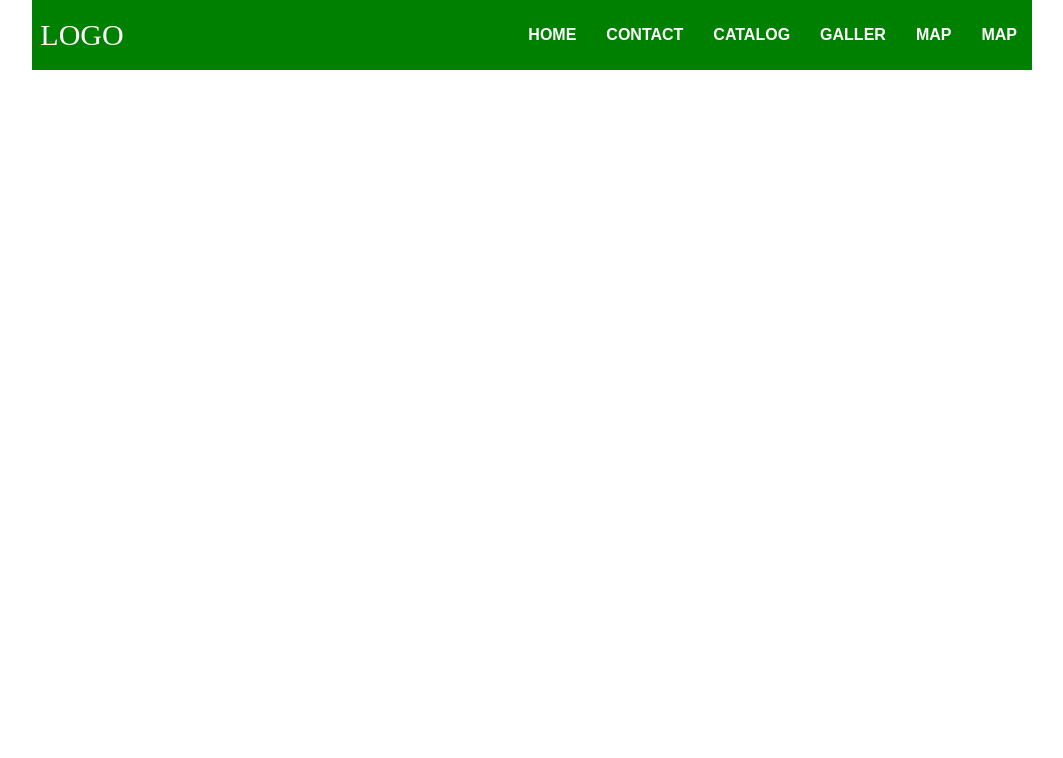
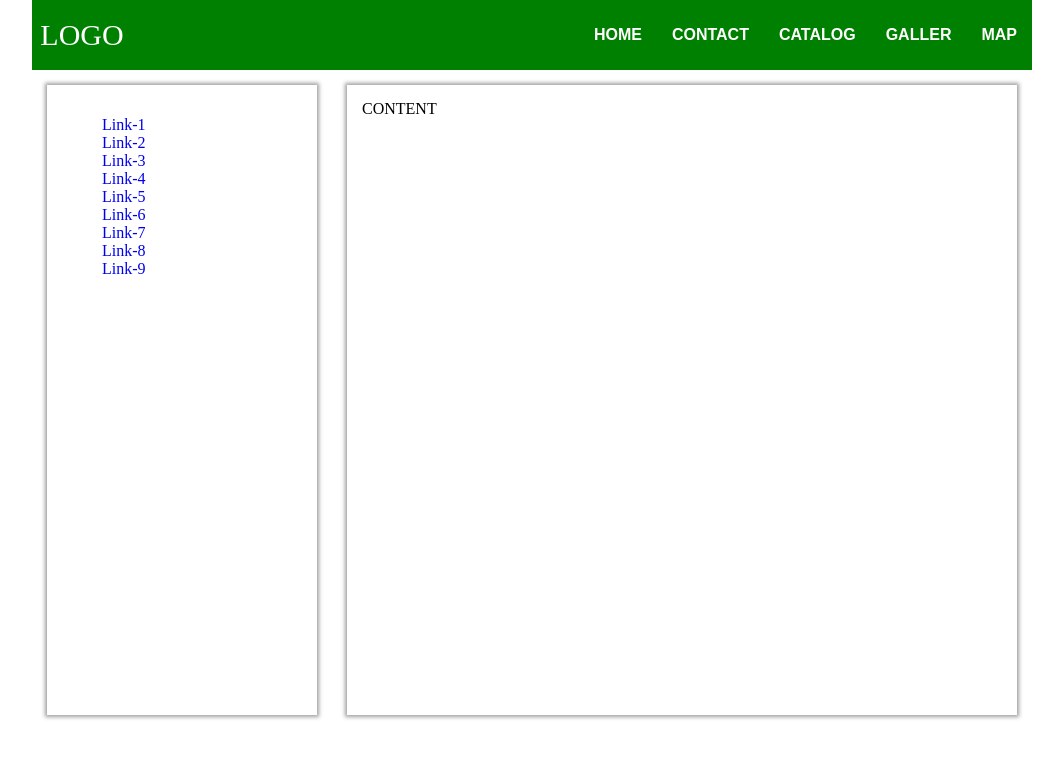
Before and after one commit to vld2/0980909825, a plain HTML site: page index.html in a window 1280 px wide. Shown: the whole page, without its empty margins (108-1171 px from the left). Drawn offline with Linux system fonts and the light colour scheme.

Commit message:
23 53 07 07

```diff
--- a/index.html
+++ b/index.html
@@ -13,7 +13,7 @@
 <!--  comentariy pishem 4to xo4ew-->
 
 <body>
-    <header>
+    <header class="center">
         <div id="logo">LOGO</div>
         <ul id="menu">
             <li><a href="#">Home</a></li>
@@ -21,9 +21,36 @@
             <li><a href="#">Catalog</a></li>
             <li><a href="#">Galler</a></li>
             <li><a href="#">Map</a></li>
-            <li><a href="#">Map</a></li>
         </ul>
     </header>
+
+    <div id="container" class="center">
+        <div id="sidebar">
+            <div class="border">
+            <ul>
+                <li><a href="#">Link-1</a></li>
+                <li><a href="#">Link-2</a></li>
+                <li><a href="#">Link-3</a></li>
+                <li><a href="#">Link-4</a></li>
+                <li><a href="#">Link-5</a></li>
+                <li><a href="#">Link-6</a></li>
+                <li><a href="#">Link-7</a></li>
+                <li><a href="#">Link-8</a></li>
+                <li><a href="#">Link-9</a></li>
+            </ul>
+        </div>
+    </div>
+        <div id="content">
+        <div class="border">
+                    CONTENT
+                </div>
+            </div>
+        </div>
+
+
+
+
+
 </body>
 
 </html>
--- a/style.css
+++ b/style.css
@@ -21,7 +21,10 @@ header {
     flex-wrap: wrap;
 }
 
-
+.center {
+    max-width: 1000px;
+    margin: auto;
+}
 /*commentariy 4to xochew
 */
 
@@ -53,6 +56,27 @@ header ul li a:hover {
     align-items: center;
 }
 
+#container {
+    display: flex;
+    flex-wrap: wrap;
+}
+
+#sidebar {
+    width: 30%
+}
+
+
+#content {
+width: 70%
+}
+.border {
+    min-height: 600px;
+    box-shadow: 0 0 4px 2px #00000061;
+    margin: 15px;
+    padding: 15px;
+}
+
+
 @media(max-width: 620px) {
     header ul {
         justify-content: center;
```
